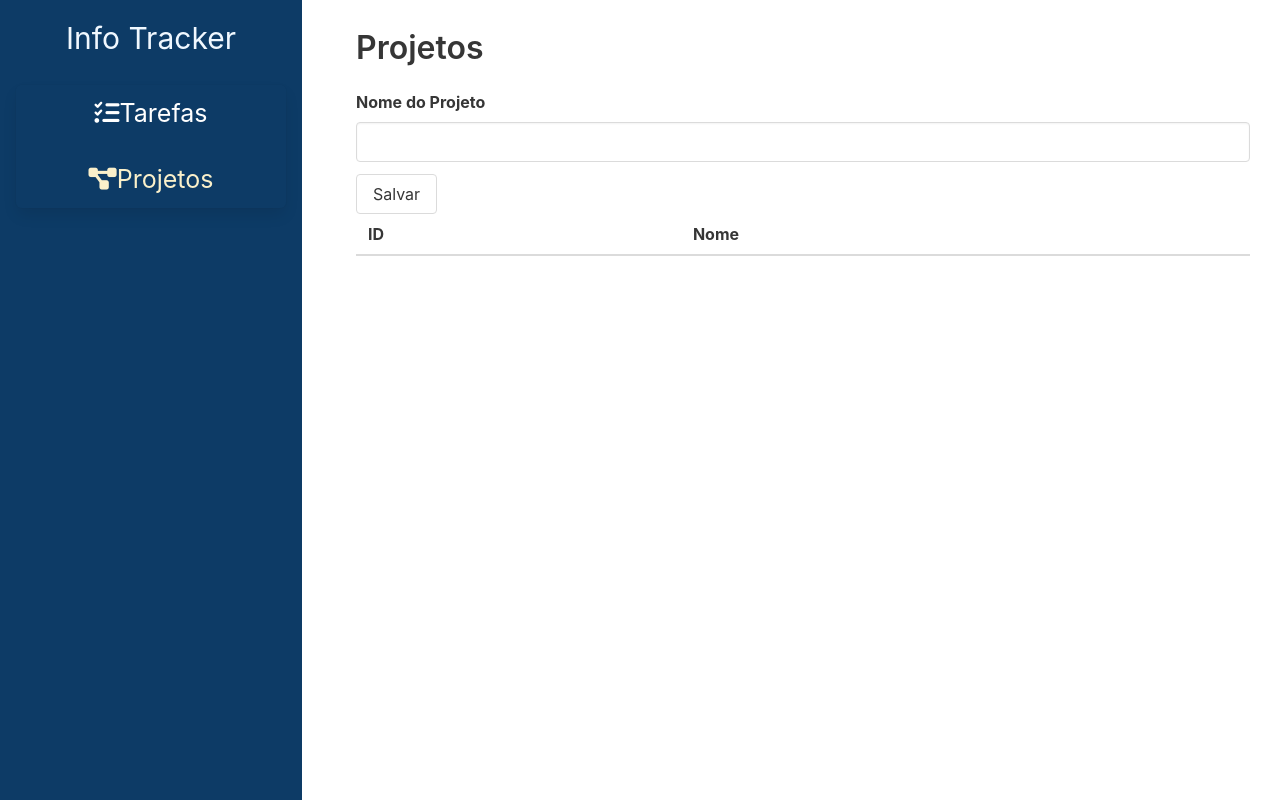
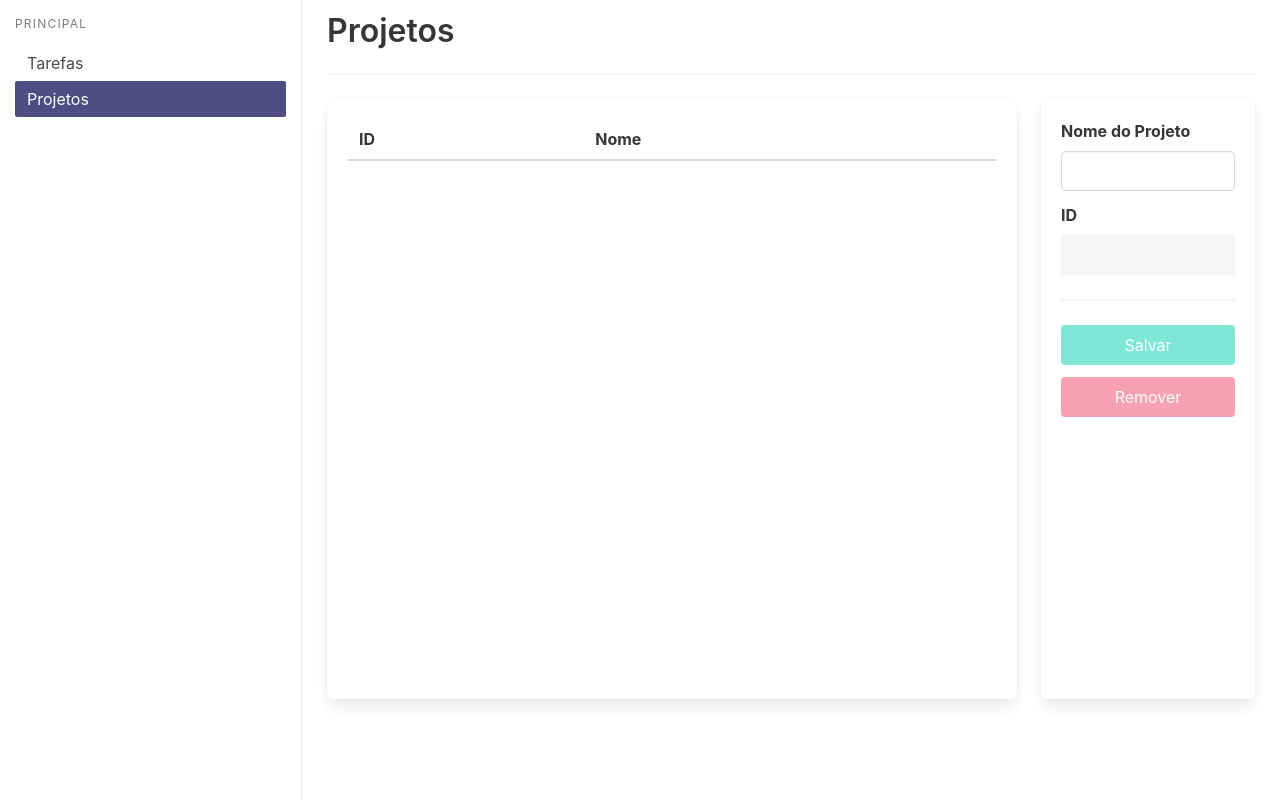
Before and after one commit to vagnersantosdasilva/info-tracker, a Vue app: page /projetos in a window 1280 px wide. Built offline with nearby package versions, Linux system fonts and the light colour scheme.

Commit message:
remocao de projetos de lista

```diff
--- a/src/App.vue
+++ b/src/App.vue
@@ -1,9 +1,9 @@
 <template>
   <main class="columns is-gepless is-multiline">
-    <div class="column is-one-quarter">
+    <div class="column is-one-quarter ">
       <BarraLateral />
     </div>
-    <div class="column is-three-quarter">
+    <div class="column is-three-quarter mr-5 mt-3">
       <RouterView></RouterView>
     </div>
   </main>
@@ -11,7 +11,6 @@
 <script lang="ts">
 import { defineComponent } from 'vue';
 import BarraLateral from './components/BarraLateral.vue'
-import Tarefas from './views/Tarefas.vue'
 export default defineComponent({
   name: 'App',
   components: {
--- a/src/components/BarraLateral.vue
+++ b/src/components/BarraLateral.vue
@@ -1,75 +1,61 @@
 <template>
-  <div>
-    <header>
-        <h1 class="titulo">
-            Info Tracker
-        </h1>
-        <nav class="panel mt-5">
-            <ul>
-              <li>
-                <RouterLink to="/" class="link">
-                  <i class="fas fa-tasks"></i>Tarefas
-                </RouterLink>
-              </li>
-              <li>
-                <RouterLink to="/projetos" class="link">
-                  <i class="fas fa-project-diagram"></i>Projetos
-                </RouterLink>
+  <aside class="menu">
+    <p class="menu-label">Principal</p>
+    <ul class="menu-list">
+      <li v-for="(item,index) in generalLinks" :key="index">
+        <router-link :to="{ path: item.path }" class="link">
+          {{ item.text }}
+        </router-link>
       </li>
     </ul>
-        </nav>
-    </header>
-
-    </div>
+    </aside>
 </template>
 <script lang="ts">
-import {defineComponent} from 'vue'
+import { defineComponent } from 'vue'
 
+interface LinkItem {
+  path: string;
+  text: string;
+}
 export default defineComponent({
-    name: 'BarraLateral'
-})
+  name: 'BarraLateral',
+  setup() {
+
+    const generalLinks: LinkItem[] = [
+      { path: '/', text: 'Tarefas' },
+      { path: '/projetos', text: 'Projetos' },
+    ];
+
+
+    return { generalLinks };
+  },
+});
 </script>
 
 <style scoped>
-header {
-  padding: 1rem;
-  background: #0d3b66;
-  width: 100%;
+
+aside{
+  border-right: 1px solid #e8e8f3;
   height: 100vh;
-}
-.titulo {
-    color: aliceblue;
-    display: flex;
-    justify-content: center;
-    text-align: center;
-    font-size: 30px;
+  padding: 15px;
 }
 
-.panel li {
-    margin: 8px 0;
-    gap: 5px;
-    display: flex;
-    justify-content: center;
-    text-align: center;
-}
-.link {
+/* .link {
   color: #fff;
   font-size: 25px;
   margin: 10px;
   gap: 3px;
 
-}
+} */
+
 .link:hover {
-    color: #FAF0CA;
-}
-.link.router-link-active {
-    color: #FAF0CA;
+  color: #2c355f;
 }
 
-@media only screen and (max-width: 768px) {
-  header {
-    padding: 2.5rem;
-    height: auto;
+.link.router-link-active {
+  color: #ffffff;
+  background-color: #4f4b83;
 }
-}
+
+
 </style>
--- a/src/store/index.ts
+++ b/src/store/index.ts
@@ -19,6 +19,12 @@ export const store = createStore<Estado>({
         nome: nomeDoProjeto
       } as IProjeto
       state.projetos.push(projeto)
+    },
+    'REMOVER_PROJETO'(state, idProjeto: string) {
+      const indexProjeto = state.projetos.findIndex(projeto => projeto.id === idProjeto);
+      if (indexProjeto !== -1) {
+        state.projetos.splice(indexProjeto, 1);
+      }
     }
   }
 })
--- a/src/views/Projetos.vue
+++ b/src/views/Projetos.vue
@@ -1,20 +1,10 @@
 <template>
     <section class="projetos">
         <h1 class="title">Projetos</h1>
-        <form @submit.prevent="salvar">
-            <div class="field">
-                <label for="nomeDoProjeto" class="label">
-                    Nome do Projeto
-                </label>
-                <input type="text" class="input" v-model="nomeDoProjeto" id="nomeDoProjeto">
-            </div>
-            <div class="field">
-                <button class="button" type="submit">
-                    Salvar
-                </button>
-            </div>
-        </form>
-
+        <hr>
+        <div class="columns">
+            <div class="column is-three-quarters">
+                <div class="box ">
                     <table class="table is-fullwidth">
                         <thead>
                             <tr>
@@ -23,48 +13,111 @@
                             </tr>
                         </thead>
                         <tbody>
-                <tr v-for="projeto in projetos" :key="projeto.id">
+                            <tr v-for="projeto in projetos" :key="projeto.id" @click="selecionaLinha(projeto)"
+                                :class="{ 'is-selected': projeto.id === projetoSelecionado.id }">
                                 <td>{{ projeto.id }}</td>
                                 <td>{{ projeto.nome }}</td>
                             </tr>
                         </tbody>
                     </table>
+                </div>
+            </div>
+            <div class="column column is-one-quarters">
+                <div class="box">
+                    <form @submit.prevent="salvar">
+
+                        <div class="field">
+                            <label for="nomeDoProjeto" class="label">
+                                Nome do Projeto
+                            </label>
+                            <input type="text" class="input" v-model="nomeDoProjeto" id="nomeDoProjeto">
+                        </div>
+                        <div class="field">
+                            <label for="nomeDoProjeto" class="label">
+                                ID
+                            </label>
+                            <input type="text" class="input" v-model="idProjeto" id="nomeDoProjeto" disabled>
+                        </div>
+                        <hr>
+                        <div class="field is-fullwidth">
+
+                            <button class="button is-primary is-fullwidth" type="submit" :disabled="salvarDisabled">
+                                Salvar
+                            </button>
+                        </div>
+                        <div class="field is-fullwidth" >
+                            <button class="button is-danger is-active is-fullwidth" @click="removerProjeto()" type="button" :disabled="removerDisabled">Remover</button>
+                        </div>
+                    </form>
+                </div>
+
+            </div>
+        </div>
+
     </section>
 </template>
 
 <script lang="ts">
-//import IProjeto from '@/interfaces/IProjeto';
-//import { key } from '@/store';
 import { computed, defineComponent } from 'vue'
-//import { useStore } from 'vuex';
 import { useStore } from '@/store'
+import IProjeto from '@/interfaces/IProjeto'
 
 export default defineComponent({
     // eslint-disable-next-line vue/multi-word-component-names
     name: 'Projetos',
-    data () {
+    data() {
         return {
             nomeDoProjeto: '',
+            idProjeto:'',
+            projetoSelecionado: { id: '', nome: '' },
+            contador: 0
             //projetos : [] as IProjeto[]
         }
     },
     methods: {
-        salvar () {
-            // const projeto : IProjeto = {
-            //     nome : this.nomeDoProjeto,
-            //     id : new Date().toISOString()
-            // }
-            //this.projetos.push(projeto)
-            this.store.commit ('ADICIONA_PROJETO', this.nomeDoProjeto)
-            this.nomeDoProjeto =''
+        salvar() {
+            this.store.commit('ADICIONA_PROJETO', this.nomeDoProjeto)
+            this.nomeDoProjeto = ''
+        },
+
+        selecionaLinha(projeto: IProjeto):void {
+            if (this.projetoSelecionado.id != '' && this.projetoSelecionado.id == projeto.id) {
+                this.nomeDoProjeto = ''
+                this.idProjeto = ''
+                this.projetoSelecionado = { id: '', nome: '' }
+            }
+            else {
+                this.projetoSelecionado = projeto
+                this.nomeDoProjeto = projeto.nome
+                this.idProjeto = projeto.id
+            }
+
+        },
+        removerProjeto():void {
+            if (this.projetoSelecionado.id !=null) {
+                this.nomeDoProjeto=''
+                this.idProjeto=''
+                this.store.commit('REMOVER_PROJETO', this.projetoSelecionado.id)
+                console.log('objeto sera removido:',this.projetoSelecionado)
+            }
         }
     },
-    setup () {
+    computed:{
+        removerDisabled(){
+            if(this.idProjeto.length === 0 ) return true
+            return false
+        },
+        salvarDisabled(){
+            if(this.nomeDoProjeto.length === 0 ) return true
+            return false
+        }
+    },
+    setup() {
         const store = useStore()
         return {
             store,
             // eslint-disable-next-line vue/no-dupe-keys
-            projetos : computed(()=>store.state.projetos),
+            projetos: computed(() => store.state.projetos),
         }
     }
 
@@ -74,7 +127,22 @@ export default defineComponent({
 
 <style scoped>
 .projetos {
-    padding: 30px;
+    padding: 1px;
 }
 
+tr:hover {
+    color: azure;
+    background-color: #9f9bd8;
+}
+
+tr.is-selected {
+    color: azure;
+    background-color: #4f4b83;
+}
+
+.box {
+    max-height: calc(100vh - 200px);
+    min-height: calc(100vh - 200px);
+    overflow-y: auto;
+}
 </style>
--- a/src/views/Tarefas.vue
+++ b/src/views/Tarefas.vue
@@ -1,5 +1,7 @@
 <template>
     <div>
+        <h1 class="title">Tarefas</h1>
+        <hr>
         <Formulario @aoSalvarTarefa="salvarTarefa"></Formulario>
         <div class="lista">
             <Tarefa v-for="(tarefa, index) in tarefas" :key="index" :tarefa="tarefa" />
```
Lines whose indentation alone changed are shown as unchanged.
